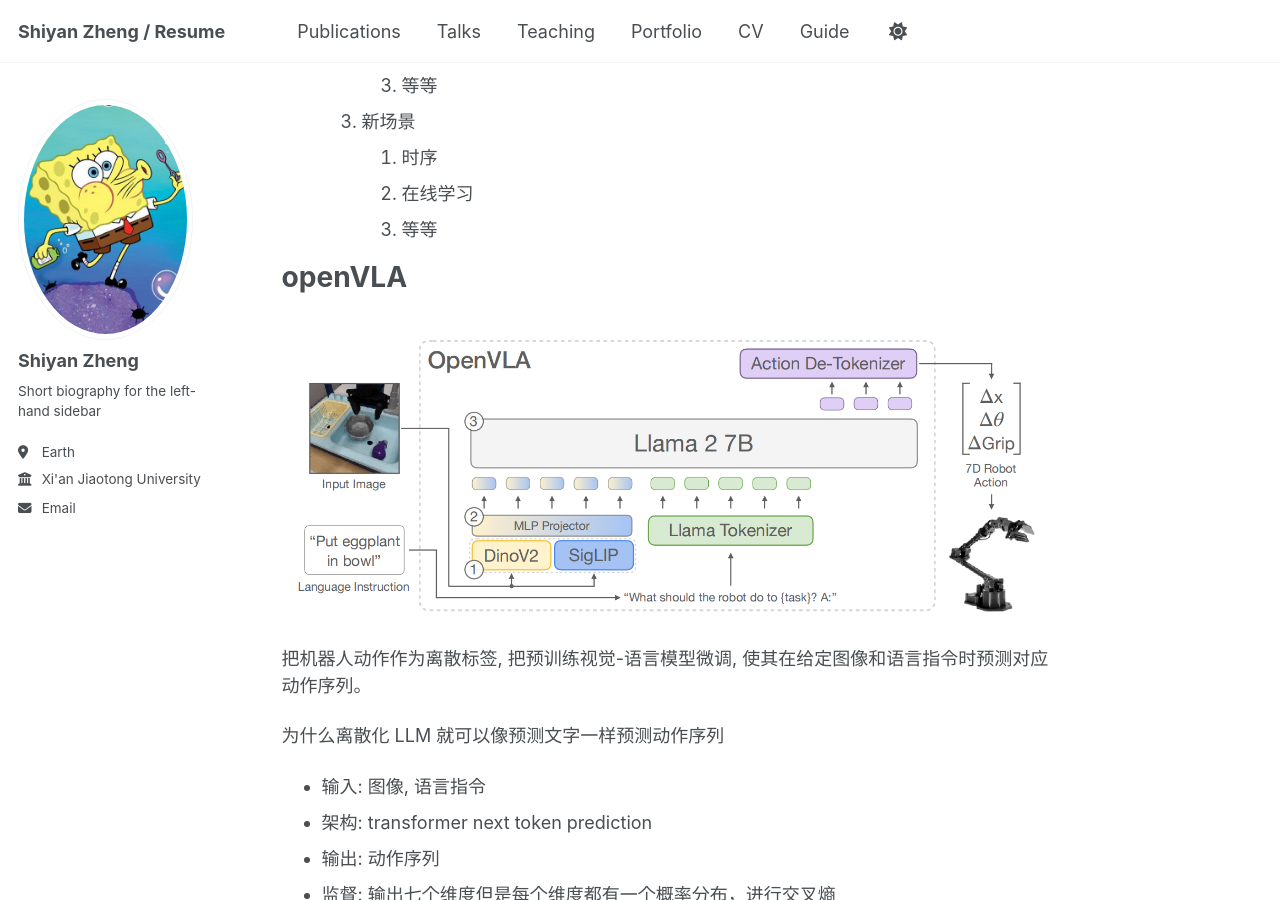
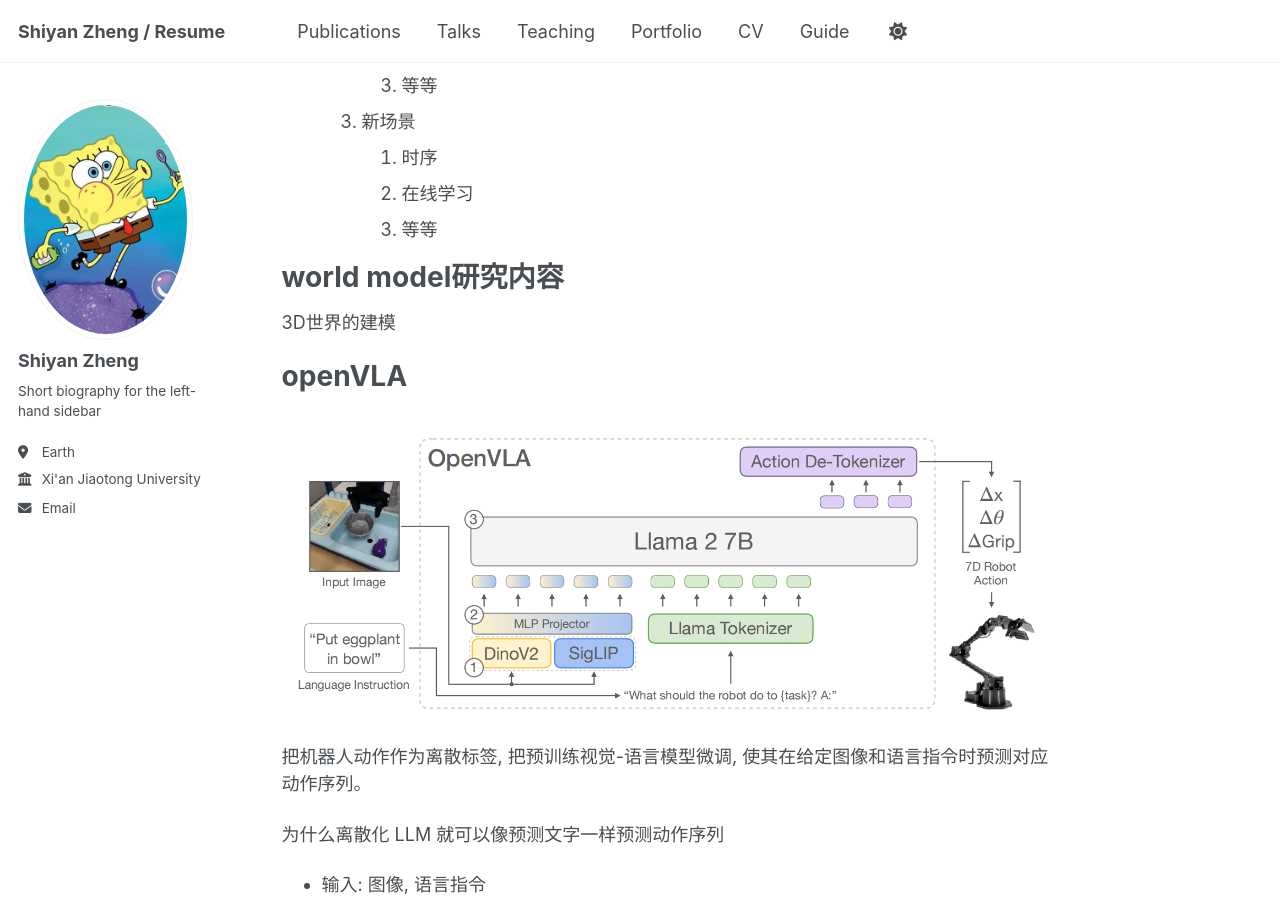
Before and after one commit to worfsmile/worfsmile.github.io, a Jekyll site: the page built from _posts/2025-10-19-blog-post-9.md, in a window 1280 px wide and 900 px high, scrolled down 490 px. Built offline with Jekyll 4.4.1, drawn with Linux system fonts in a browser that asks for light colours; a script that is not in the unit is left out.

Commit message:
modified:   _posts/2025-10-19-blog-post-9.md

```diff
--- a/_posts/2025-10-19-blog-post-9.md
+++ b/_posts/2025-10-19-blog-post-9.md
@@ -23,6 +23,11 @@
       2. 在线学习
       3. 等等
 
+world model研究内容
+======
+
+3D世界的建模
+
 openVLA
 ======
 
```
